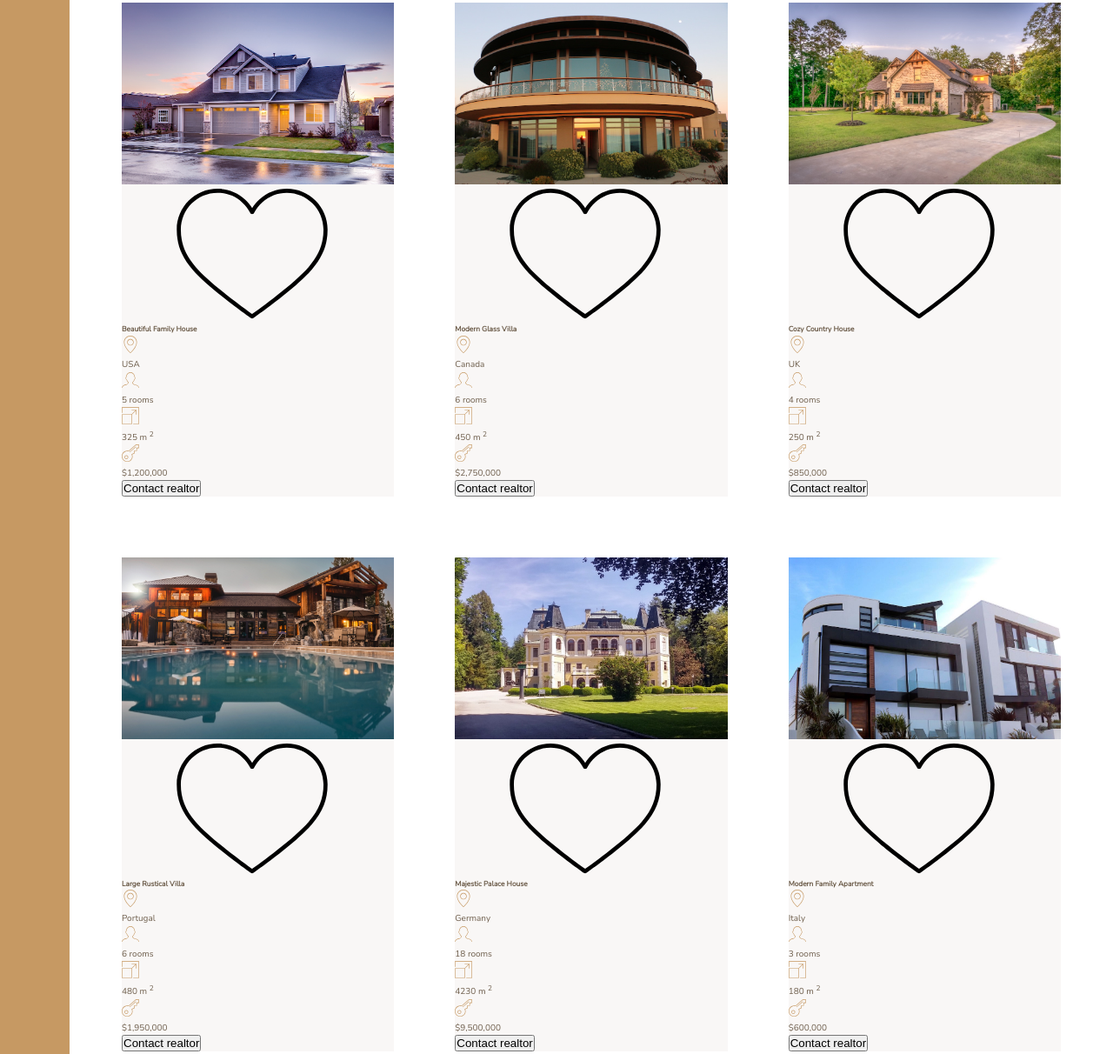
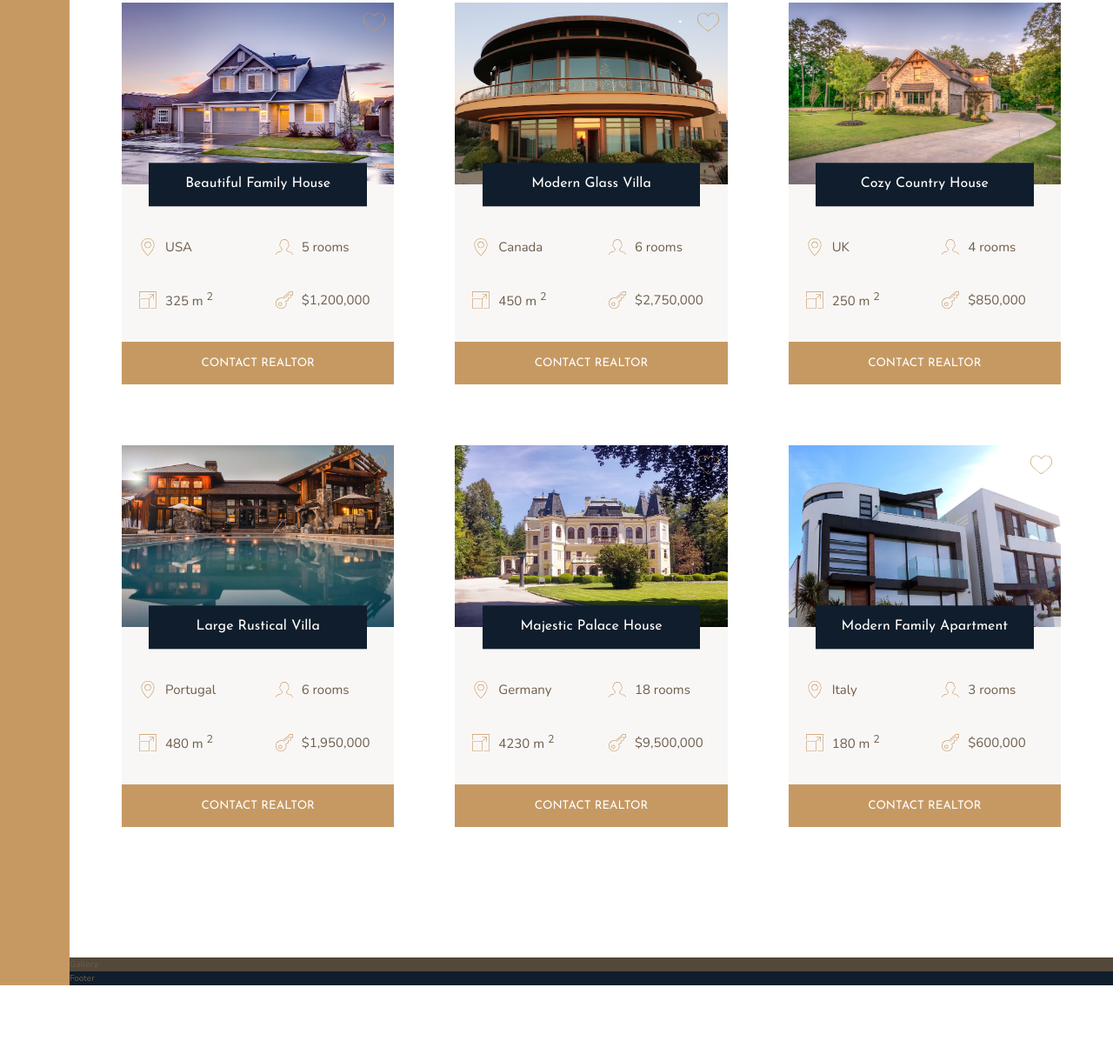
Before and after one commit to asinduvg/nexter, a website: page index.html in a window 1280 px wide. Shown: the part 2266-3478 px from the top of the page at 87% size. After the commit the page ends 3399 px from the top, so only its background shows below. Drawn offline with nearby package versions, Linux system fonts and the light colour scheme.

Commit message:
building homes section2 done

```diff
--- a/index.html
+++ b/index.html
@@ -116,7 +116,7 @@
         Lorem ipsum dolor sit amet consectetur adipisicing elit. Temporibus
         voluptate ullam id!
       </p>
-      <button class="btn">Find your own home</button>
+      <button class="cta home__btn">Find your own home</button>
     </div>
 
     <section class="homes">
@@ -150,7 +150,7 @@
           </svg>
           <p>$1,200,000</p>
         </div>
-        <button class="cta">Contact realtor</button>
+        <button class="cta home__btn">Contact realtor</button>
       </div>
 
       <div class="home">
@@ -183,7 +183,7 @@
           </svg>
           <p>$2,750,000</p>
         </div>
-        <button class="cta">Contact realtor</button>
+        <button class="cta home__btn">Contact realtor</button>
       </div>
 
       <div class="home">
@@ -216,7 +216,7 @@
           </svg>
           <p>$850,000</p>
         </div>
-        <button class="cta">Contact realtor</button>
+        <button class="cta home__btn">Contact realtor</button>
       </div>
 
       <div class="home">
@@ -249,7 +249,7 @@
           </svg>
           <p>$1,950,000</p>
         </div>
-        <button class="cta">Contact realtor</button>
+        <button class="cta home__btn">Contact realtor</button>
       </div>
 
       <div class="home">
@@ -282,7 +282,7 @@
           </svg>
           <p>$9,500,000</p>
         </div>
-        <button class="cta">Contact realtor</button>
+        <button class="cta home__btn">Contact realtor</button>
       </div>
 
       <div class="home">
@@ -315,7 +315,7 @@
           </svg>
           <p>$600,000</p>
         </div>
-        <button class="cta">Contact realtor</button>
+        <button class="cta home__btn">Contact realtor</button>
       </div>
     </section>
 
--- a/sass/_homes.scss
+++ b/sass/_homes.scss
@@ -10,33 +10,70 @@
 .home {
   background-color: $color-grey-light-1;
 
+  display: grid;
+  grid-template-columns: repeat(2, 1fr);
+  row-gap: 3.5rem;
+
   &__img {
     width: 100%;
+    grid-column: 1 / -1;
+    grid-row: 1 / 2;
+    z-index: 1;
   }
 
   &__like {
-
+    grid-row: 1 / 2;
+    grid-column: 2 / 3;
+    fill: $color-primary;
+    height: 2.5rem;
+    width: 2.5rem;
+    z-index: 2;
+    justify-self: end;
+    margin: 1rem;
   }
 
   &__name {
+    grid-column: 1 / -1;
+    grid-row: 1 / 2;
+    justify-self: center;
+    align-self: end;
+    z-index: 3;
 
+    transform: translateY(50%);
+
+    font-family: $font-display;
+    font-size: 1.6rem;
+    text-align: center;
+    padding: 1.25rem;
+    background-color: $color-secondary;
+    color: #fff;
+    font-weight: 400;
+    width: 80%;
+  }
+
+  &__location,
+  &__rooms {
+    margin-top: 2.5rem;
   }
 
   &__location,
   &__rooms,
   &__area,
   &__price {
+    font-size: 1.5rem;
+    margin-left: 2rem;
+    display: flex;
+    align-items: center;
 
     svg {
       fill: $color-primary;
       height: 2rem;
       width: 2rem;
+      margin-right: 1rem;
     }
-
-    p {
-
-    }
-
   }
 
+  &__btn {
+    grid-column: 1 / -1;
+  }
 }
--- a/sass/_typography.scss
+++ b/sass/_typography.scss
@@ -40,7 +40,7 @@
   }
 }
 
-.btn {
+.cta {
   background-color: $color-primary;
   color: #fff;
   border: none;
```
Also changed, not shown: css/style.css.
